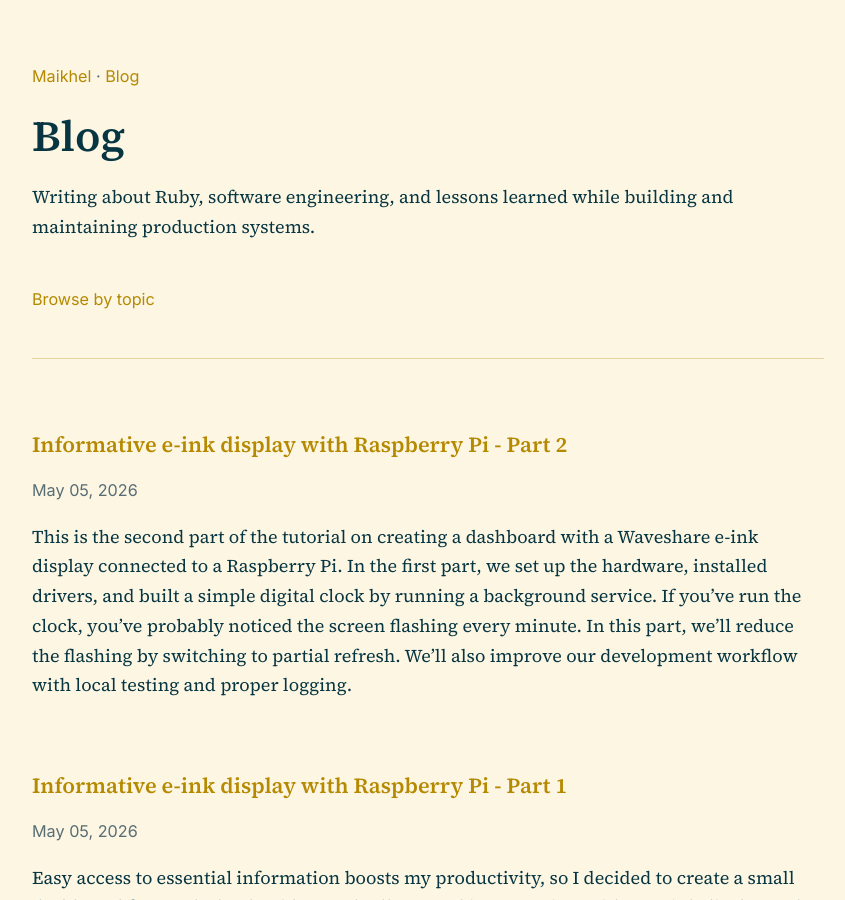
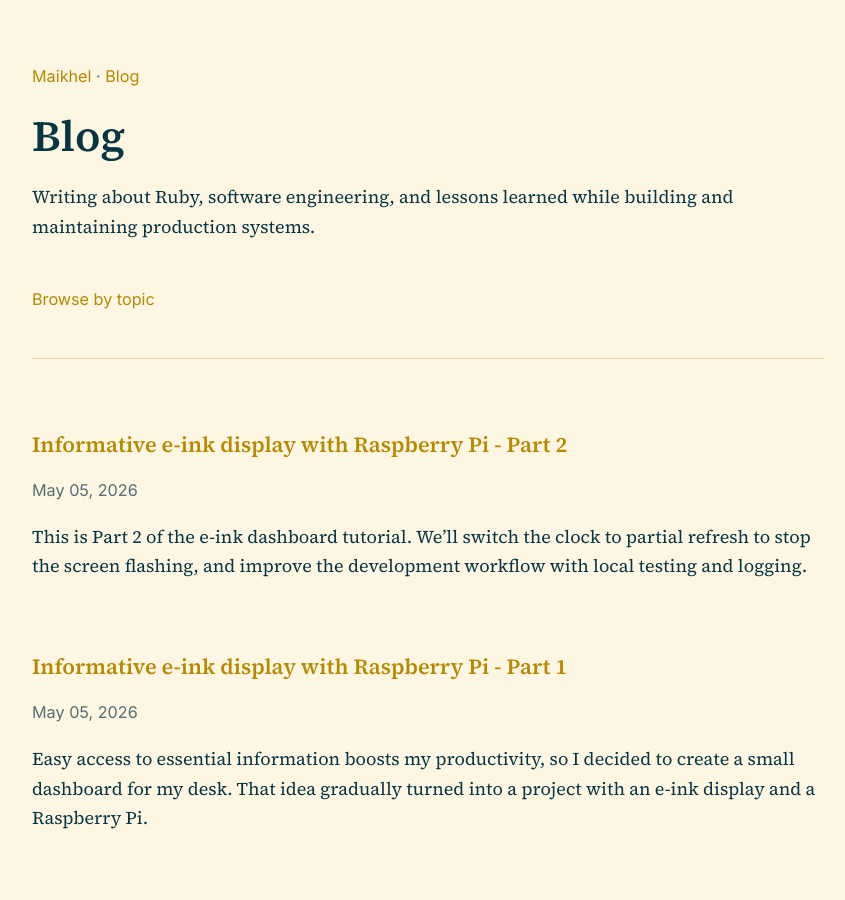
Before and after one commit to maikhel/maikhel.github.io, a Jekyll site: the page built from blog.html, in a window 1280 px wide and 900 px high. Shown: the whole window, without its empty margins (212-1057 px from the left). Built offline with Jekyll 4.4.1, drawn with Linux system fonts in a browser that asks for light colours.

Commit message:
Update intro for E-ink display part 2 blog post

```diff
--- a/_posts/2026-05-05-informative-e-ink-display-with-raspberry-pi-part-2.md
+++ b/_posts/2026-05-05-informative-e-ink-display-with-raspberry-pi-part-2.md
@@ -10,9 +10,9 @@ excerpt_separator: <!--more-->
 tags: [engineering, productivity, raspberry-pi]
 ---
 
-This is the second part of the tutorial on creating a dashboard with a Waveshare e-ink display connected to a Raspberry Pi. In the first part, we set up the hardware, installed drivers, and built a simple digital clock by running a background service. If you've run the clock, you've probably noticed the screen flashing every minute. In this part, we'll reduce the flashing by switching to partial refresh. We'll also improve our development workflow with local testing and proper logging.
-
+This is Part 2 of the e-ink dashboard tutorial. We'll switch the clock to partial refresh to stop the screen flashing, and improve the development workflow with local testing and logging.
 <!--more-->
+In [Part 1](/blog/informative-e-ink-display-with-raspberry-pi-part-1/), we set up the hardware, installed drivers, and built a simple digital clock running as a background service. If you've run it, you've probably noticed the screen flashing every minute - that's what we'll address first.
 
 [Part 1:](/blog/informative-e-ink-display-with-raspberry-pi-part-1/) Hardware setup and first clock \
 [Part 2:](/blog/informative-e-ink-display-with-raspberry-pi-part-2/) Refresh strategy, testing, and logging \
```
